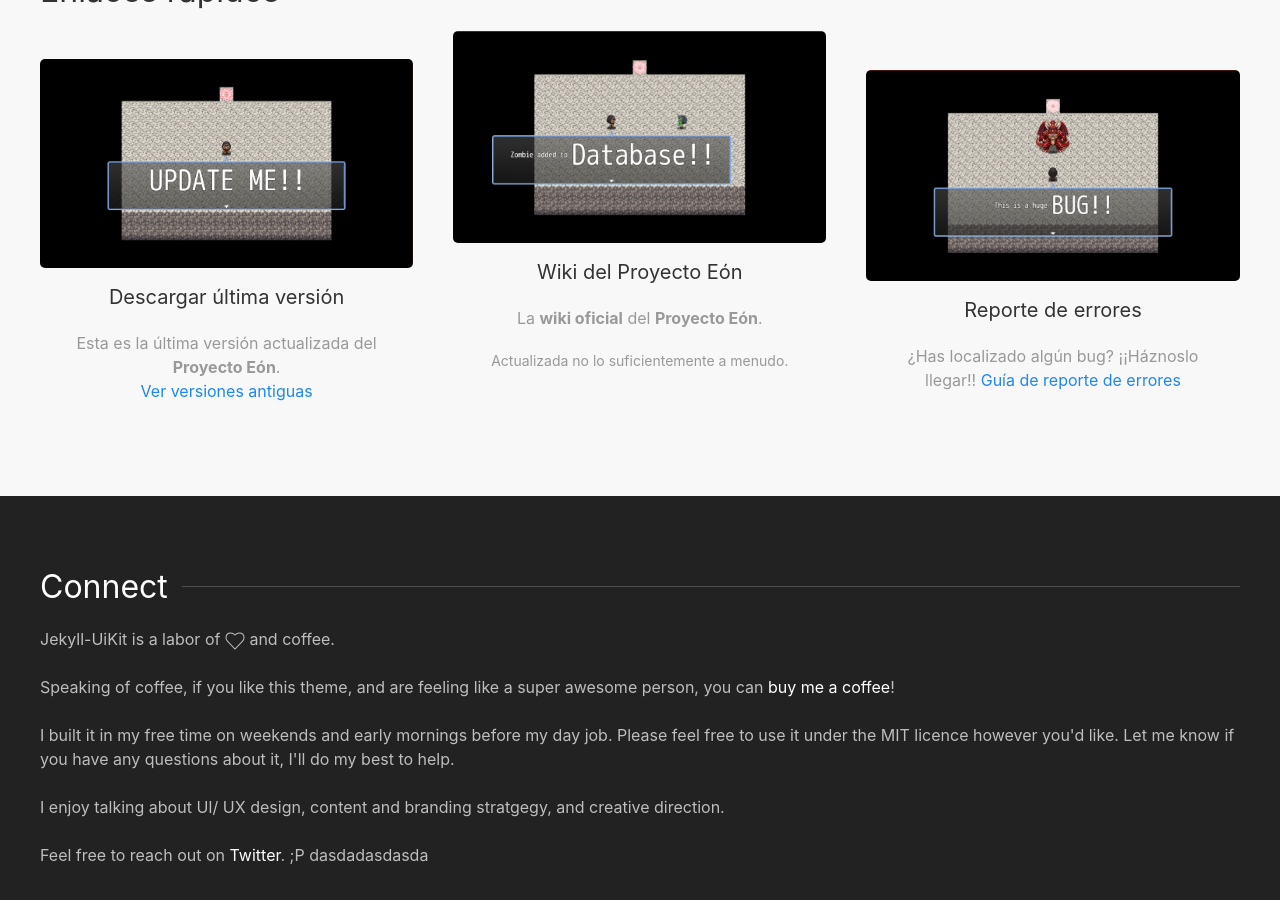
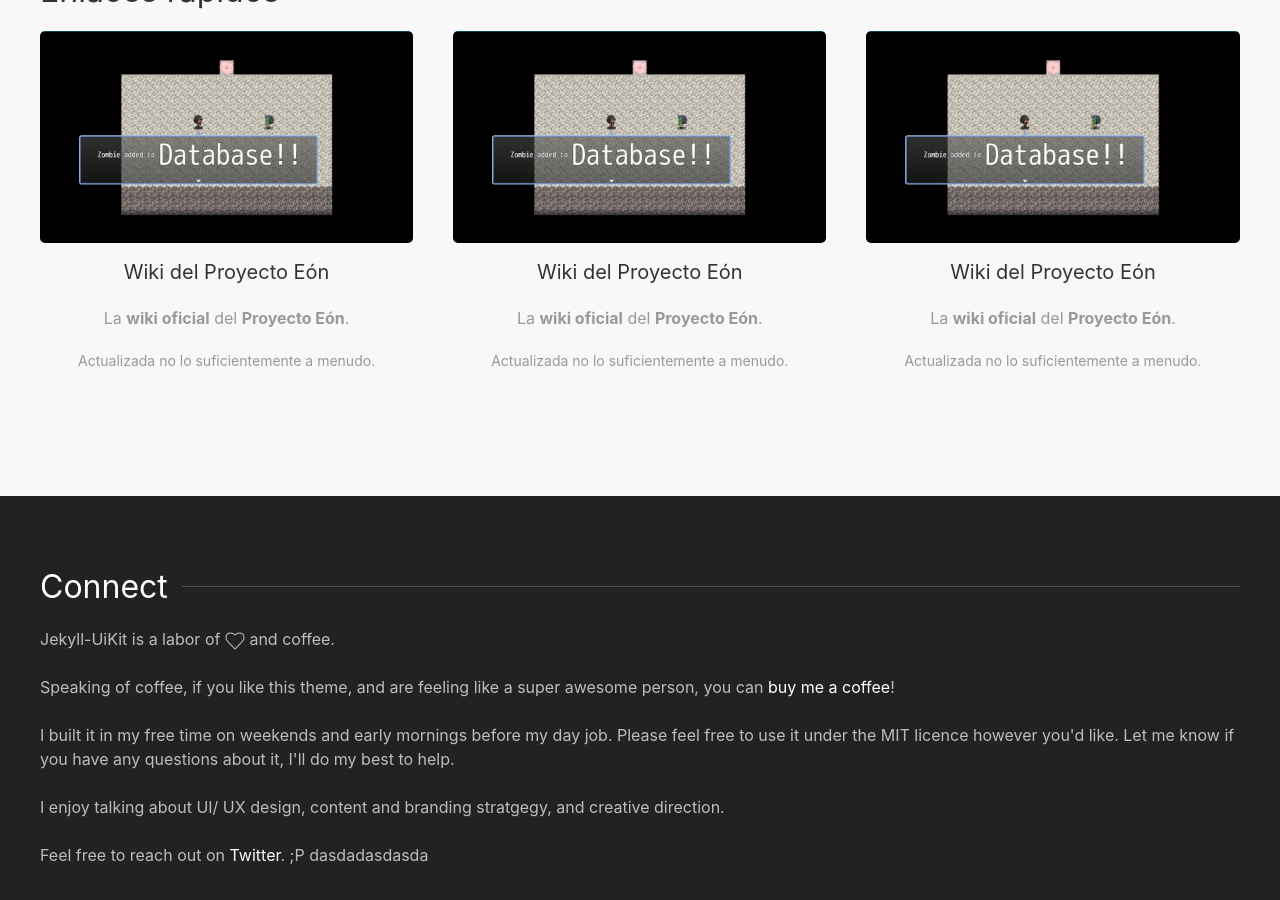
Before and after one commit to Throyd/eonproject, a Jekyll site: the page built from index.html, in a window 1280 px wide and 900 px high, scrolled down 570 px. Built offline with Jekyll 4.4.1, drawn with Linux system fonts in a browser that asks for light colours; nearby versions of some CDN libraries; the list of posts is cut into pages by our own code; comment, search, counter and statistics services are not loaded; a style sheet for code colours, icons or effects is not loaded.

Commit message:
Update home.html

```diff
--- a/_layouts/home.html
+++ b/_layouts/home.html
@@ -15,22 +15,20 @@
         </div>
       </div>
     </div>
-    <div id="Features" class="uk-section uk-section-muted">
+    <div id="Features" class="uk-section uk-section-muted ">
       <div class="uk-container">
         <h2 class="uk-heading-line"><span>Enlaces rápidos</span></h2>
-        <div class="uk-grid-match uk-child-width-1-3@s uk-flex" uk-grid>
+        <div class="uk-grid-match uk-height-match uk-child-width-1-3@s uk-flex" uk-grid>
+
           <div>
-            <a class="uk-link-muted" href="https://drive.google.com/drive/folders/1ie6PFF0tQaGfOKNtPvk8dMwqXPOddcU3?usp=sharing" target="_blank">
+            <a class="uk-link-muted" href="https://github.com/Throyd/eonproject/wiki" target="_blank">
             <div class="uk-inline uk-margin">
-                <img class="uk-border-rounded" src="{{ "/eonproject/assets/img/download.png" | relative_url }}">
-                <div class="uk-text-center uk-padding-small">
-                  <h4>Descargar última versión</h4>
-                  Esta es la última versión actualizada del <strong>Proyecto Eón</strong>.
-                  <br />
-                  <a href="">Ver versiones antiguas</a>
-                </div>
+              <img class="uk-border-rounded" src="{{ "/eonproject/assets/img/wiki.png" | relative_url }}">
+              <div class="uk-text-center uk-padding-small">
+                <h4>Wiki del Proyecto Eón</h4> La <strong>wiki oficial</strong> del <strong>Proyecto Eón</strong>. <p class="uk-text-small">Actualizada no lo suficientemente a menudo.</p>
+              </div>
             </div>
-            </a>
+              </a>
           </div>
 
           <div>
@@ -45,12 +43,11 @@
           </div>
 
           <div>
-            <a class="uk-link-muted" href="https://github.com/Throyd/eonproject/issues">
+            <a class="uk-link-muted" href="https://github.com/Throyd/eonproject/wiki" target="_blank">
             <div class="uk-inline uk-margin">
-              <img class="uk-border-rounded" src="{{ "/eonproject/assets/img/bug.png" | relative_url }}">
+              <img class="uk-border-rounded" src="{{ "/eonproject/assets/img/wiki.png" | relative_url }}">
               <div class="uk-text-center uk-padding-small">
-                <h4>Reporte de errores</h4> ¿Has localizado algún bug? ¡¡Háznoslo llegar!!
-                <a href="">Guía de reporte de errores</a>
+                <h4>Wiki del Proyecto Eón</h4> La <strong>wiki oficial</strong> del <strong>Proyecto Eón</strong>. <p class="uk-text-small">Actualizada no lo suficientemente a menudo.</p>
               </div>
             </div>
               </a>
```
